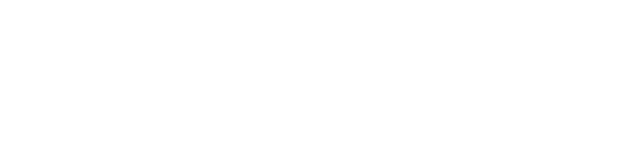
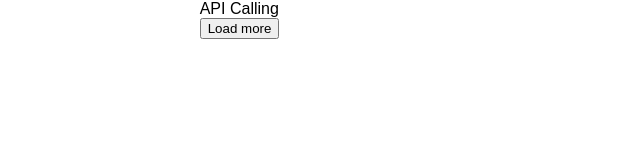
Before and after one commit to leenabaxioned/JS_APICalling, a plain HTML site: page index.html in a window 1280 px wide. Shown: the whole page, without its empty margins (0-640 px from the left). Drawn offline with Linux system fonts and the light colour scheme.

Commit message:
structure added

```diff
--- a/index.html
+++ b/index.html
@@ -3,7 +3,7 @@
 <html lang="en">
   <head>
     <meta charset="utf-8" />
-    <title>Client</title>
+    <title>API Calling</title>
     <!-- View-port Basics: http://mzl.la/VYREaP -->
     <!-- This meta tag is used for mobile device to display the page without any zooming,
        so how much the device is able to fit on the screen is what's shown initially.
@@ -35,7 +35,16 @@
       <header></header>
       <!--header section start-->
       <!--main section start-->
-      <main></main>
+      <main>
+        <section class="main">
+          <div class="wrapper">
+            <h1>API Calling</h1>
+            <div class="title">
+              <button class="loadmore">Load more</button>
+            </div>
+          </div>
+        </section>
+      </main>
       <!--main section end-->
       <!--footer section start-->
       <footer></footer>
```
